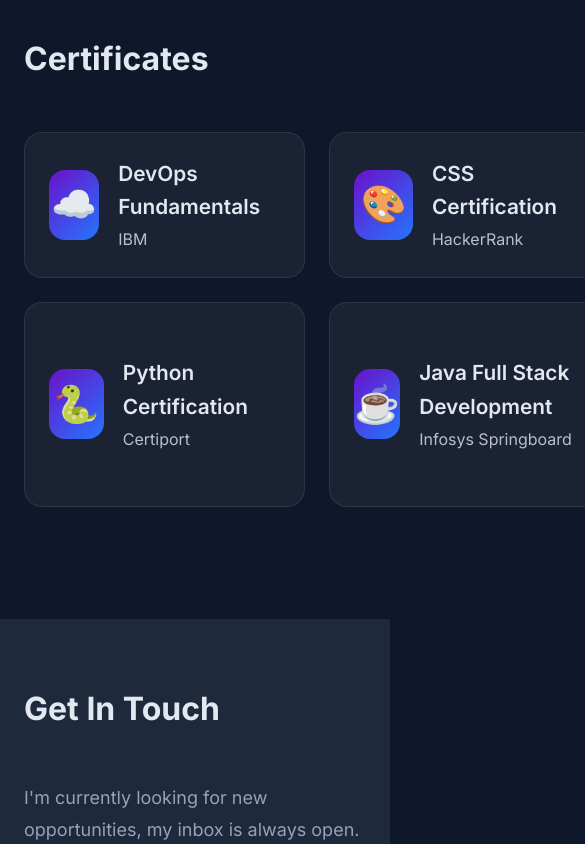
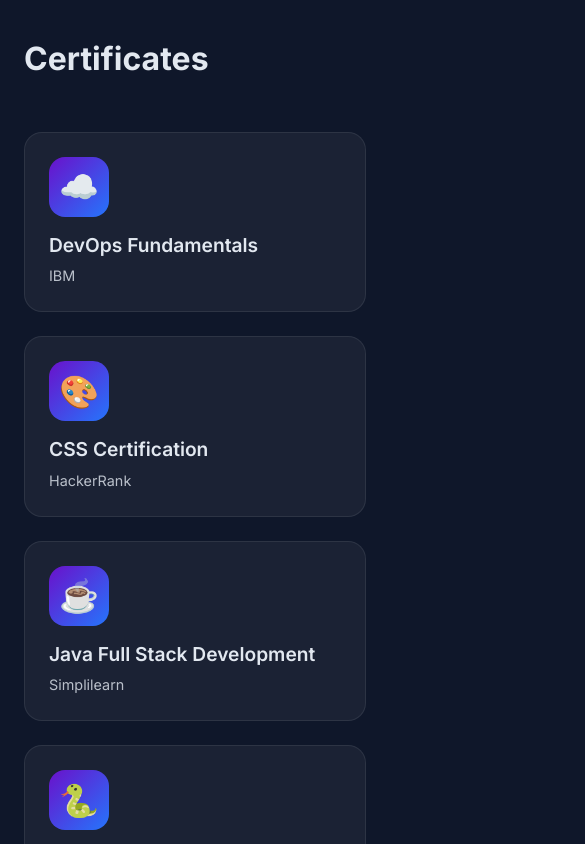
Before and after one commit to PUNEETHPOOJARY08/OnlinePortfolio, a React (Vite) app: page / in a window 390 px wide. Shown: the part 10560-11404 px from the top of the page, 585 px wide, since content can reach past the window. Built offline with nearby package versions, Linux system fonts and the light colour scheme.

Commit message:
Update Certificates.css

```diff
--- a/src/components/Certificates.css
+++ b/src/components/Certificates.css
@@ -1,4 +1,4 @@
-
+/* Modal */
 .certificate-modal {
   position: fixed;
   top: 0;
@@ -9,7 +9,7 @@
   display: flex;
   justify-content: center;
   align-items: center;
-  z-index: 9999; /* brings modal to front */
+  z-index: 9999;
 }
 
 .modal-content {
@@ -41,25 +41,15 @@
   border-radius: 8px;
 }
 
+/* Certificates Grid */
 .certificates-grid {
   display: grid;
-  grid-template-columns: repeat(3, 1fr); /* 3 in one row */
+  grid-template-columns: repeat(3, 1fr); /* desktop */
   gap: 1.5rem;
   margin-top: 2rem;
 }
 
-
-@keyframes fadeIn {
-  from {
-    opacity: 0;
-    transform: scale(0.95);
-  }
-  to {
-    opacity: 1;
-    transform: scale(1);
-  }
-}
-
+/* Card */
 .certificate-card {
   background: rgba(255, 255, 255, 0.05);
   padding: 1.5rem;
@@ -78,7 +68,7 @@
   box-shadow: 0 8px 25px rgba(0, 0, 0, 0.4);
 }
 
-/* ICON SAME STYLE AS INTERNSHIP */
+/* Icon */
 .certificate-icon {
   width: 70px;
   height: 70px;
@@ -90,7 +80,7 @@
   background: linear-gradient(135deg, #6a11cb, #2575fc);
 }
 
-/* TEXT */
+/* Text */
 .certificate-name {
   font-size: 1.3rem;
   font-weight: 600;
@@ -103,12 +93,67 @@
   opacity: 0.8;
 }
 
-/* REMOVE THE PURPLE SHAPE (your current issue) */
+/* Remove Badge */
 .certificate-badge {
   display: none;
 }
 
+/* Section Padding */
 .certificates {
   padding-top: 5rem;
-  padding-bottom: 7rem; /* adjust as you like */
+  padding-bottom: 7rem;
 }
+
+/* Animation */
+@keyframes fadeIn {
+  from {
+    opacity: 0;
+    transform: scale(0.95);
+  }
+  to {
+    opacity: 1;
+    transform: scale(1);
+  }
+}
+
+/* ======================= */
+/* Responsive Media Queries */
+/* ======================= */
+
+/* Tablets (1024px and below) */
+@media screen and (max-width: 1024px) {
+  .certificates-grid {
+    grid-template-columns: repeat(2, 1fr);
+  }
+}
+
+/* Mobile (600px and below) */
+@media screen and (max-width: 600px) {
+  .certificates-grid {
+    grid-template-columns: 1fr;
+  }
+
+  .certificate-card {
+    flex-direction: column;
+    align-items: flex-start;
+    gap: 0.8rem;
+  }
+
+  .certificate-icon {
+    width: 60px;
+    height: 60px;
+    font-size: 2rem;
+  }
+
+  .certificate-name {
+    font-size: 1.2rem;
+  }
+
+  .certificate-issuer {
+    font-size: 0.9rem;
+  }
+
+  .certificate-iframe {
+    height: 60vh;
+  }
+}
```
